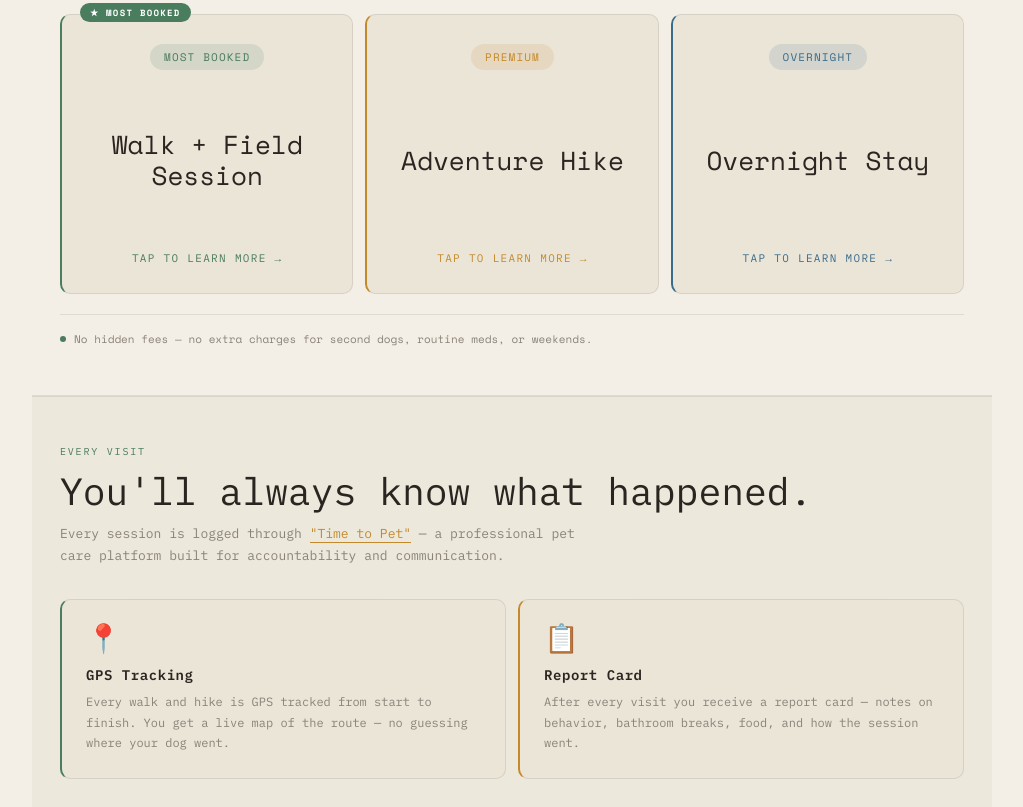
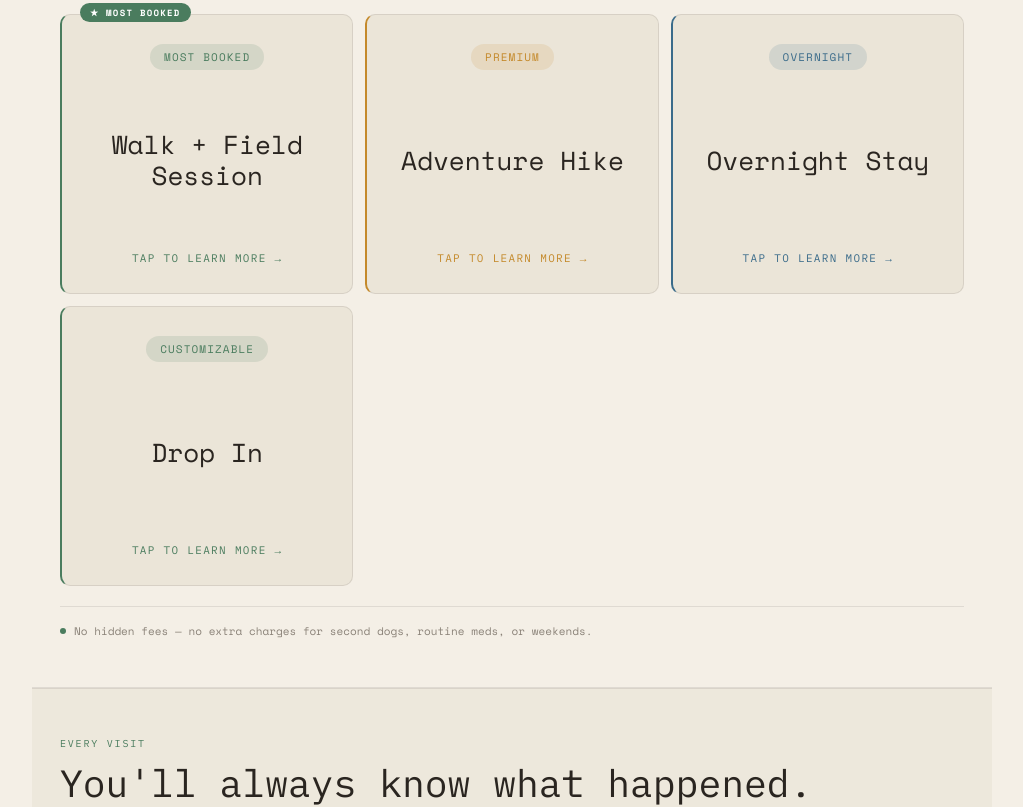
Before and after one commit to darkhorsedevloper/canipetthatdawg, a React (Vite) app: page / in a window 1280 px wide. Shown: the part 1660-2467 px from the top of the page, without its empty margins (128-1151 px from the left). Built offline with nearby package versions, Linux system fonts and the light colour scheme.

Commit message:
feat(services): add Drop In card and sync prices from Notion
Co-Authored-By: Claude Sonnet 4.6 <noreply@anthropic.com>

```diff
--- a/src/components/Services.jsx
+++ b/src/components/Services.jsx
@@ -6,7 +6,7 @@ const services = [
     name: 'Walk + Field Session',
     badge: 'Most booked',
     desc: 'Movement, sniffing, and space to settle. Quality over quantity. No pack walks.',
-    price: '$75',
+    price: '$60',
     note: 'per session · 2 dog max · 75 min',
     badgeColor: 'var(--green)',
     accent: 'var(--green)',
@@ -16,7 +16,7 @@ const services = [
     name: 'Adventure Hike',
     badge: 'Premium',
     desc: 'Real trails. No chaos. One handler, one pair of dogs, three unhurried hours.',
-    price: '$175',
+    price: '$105',
     note: 'per dog · 2 dog max · 3 hrs',
     badgeColor: 'var(--orange)',
     accent: 'var(--orange)',
@@ -26,10 +26,20 @@ const services = [
     name: 'Overnight Stay',
     badge: 'Overnight',
     desc: 'Your dog stays home. I handle the rest — even the cat 🐱',
-    price: '$160',
-    note: 'flat · no extras · full 24 hrs',
+    price: '$115',
+    note: 'flat rate · no extras · full 24 hrs',
     badgeColor: 'var(--blue)',
     accent: 'var(--blue)',
+    featured: false,
+  },
+  {
+    name: 'Drop In',
+    badge: 'Customizable',
+    desc: 'Unhurried check-ins, built for your dog.',
+    price: '$40',
+    note: 'flat rate · choose what time works best for you',
+    badgeColor: 'var(--green)',
+    accent: 'var(--green)',
     featured: false,
   },
 ]
```
Also changed, not shown: src/data/services.json (+13 -3 lines), src/data/hero.json (line endings or trailing spaces).
